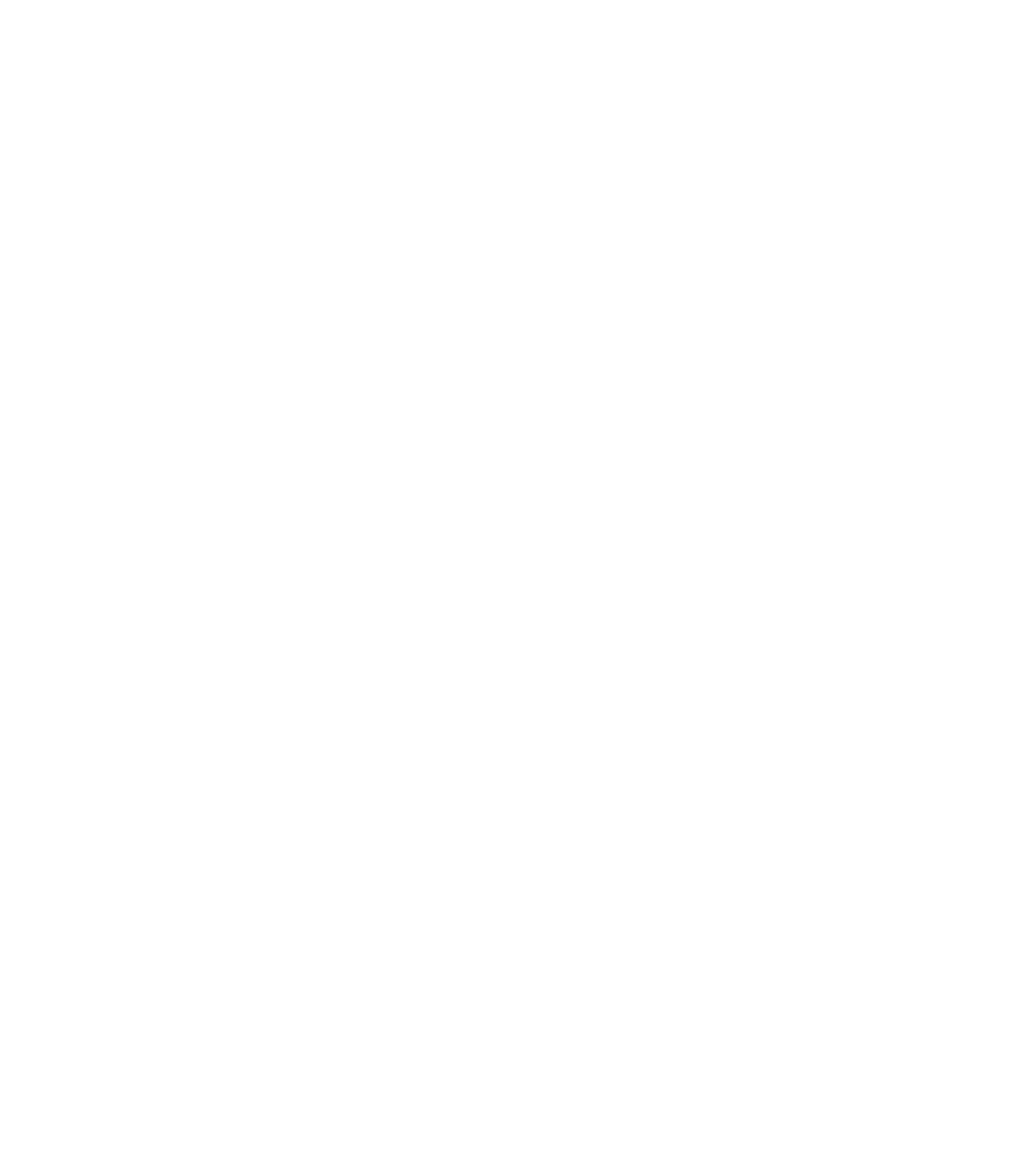
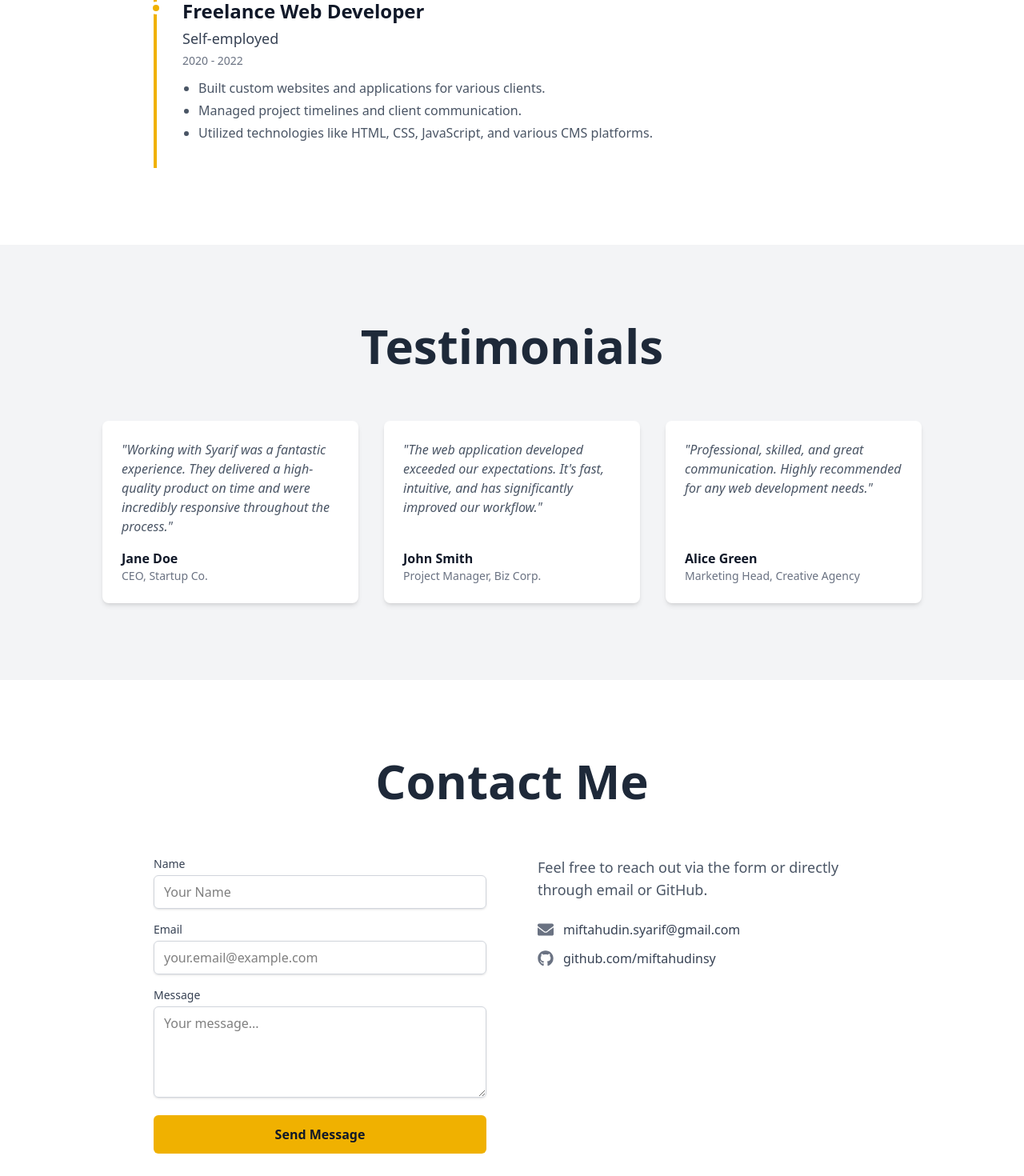
Before and after one commit to miftahudinsy/profile-website, a Next.js app: page / in a window 1280 px wide. Shown: the part 3119-4589 px from the top of the page at 80% size. Before the commit the page ends 2609 px from the top, so only its background shows below. Built offline with nearby package versions, Linux system fonts and the light colour scheme.

Commit message:
feat: add Experience and Testimonials sections, and implement Contact form functionality

```diff
--- a/src/app/page.tsx
+++ b/src/app/page.tsx
@@ -9,14 +9,20 @@ import React from "react";
 import HeroSection from "@/components/HeroSection";
 import AboutMeSection from "@/components/AboutMeSection";
 import PortfolioSection from "@/components/PortfolioSection";
+import ExperienceSection from "@/components/ExperienceSection";
+import TestimonialsSection from "@/components/TestimonialsSection";
+import ContactSection from "@/components/ContactSection"; // Import Contact section
 
 export default function Home() {
   return (
     <div className="bg-gray-100">
-      {/* Render the components */}
+      {/* Render the components in order */}
       <HeroSection />
       <AboutMeSection />
       <PortfolioSection />
+      <ExperienceSection />
+      <TestimonialsSection />
+      <ContactSection /> {/* Add Contact section */}
     </div>
   );
 }
--- /dev/null
+++ b/src/components/ContactSection.tsx
@@ -0,0 +1,111 @@
+"use client";
+import React from "react";
+import { FaGithub, FaEnvelope } from "react-icons/fa"; // Import icons
+
+export default function ContactSection() {
+  // Basic form handler (replace with actual logic later)
+  const handleSubmit = (event: React.FormEvent<HTMLFormElement>) => {
+    event.preventDefault();
+    // In a real application, you would handle form submission here
+    // (e.g., send data to an API endpoint or use a service like EmailJS)
+    alert("Form submitted (placeholder action)!");
+    // Optionally clear the form
+    // event.currentTarget.reset();
+  };
+
+  return (
+    <div id="contact" className="bg-white py-12 px-6 lg:py-24 lg:px-12">
+      <div className="max-w-4xl mx-auto">
+        <h2 className="text-4xl sm:text-5xl md:text-6xl font-bold text-center mb-10 md:mb-16 text-gray-800">
+          Contact Me
+        </h2>
+        <div className="grid grid-cols-1 md:grid-cols-2 gap-10 md:gap-16 items-start">
+          {/* Contact Form */}
+          <form onSubmit={handleSubmit} className="space-y-4">
+            <div>
+              <label
+                htmlFor="name"
+                className="block text-sm font-medium text-gray-700 mb-1"
+              >
+                Name
+              </label>
+              <input
+                type="text"
+                id="name"
+                name="name"
+                required
+                className="w-full px-3 py-2 border border-gray-300 rounded-md shadow-sm focus:outline-none focus:ring-yellow-500 focus:border-yellow-500"
+                placeholder="Your Name"
+              />
+            </div>
+            <div>
+              <label
+                htmlFor="email"
+                className="block text-sm font-medium text-gray-700 mb-1"
+              >
+                Email
+              </label>
+              <input
+                type="email"
+                id="email"
+                name="email"
+                required
+                className="w-full px-3 py-2 border border-gray-300 rounded-md shadow-sm focus:outline-none focus:ring-yellow-500 focus:border-yellow-500"
+                placeholder="your.email@example.com"
+              />
+            </div>
+            <div>
+              <label
+                htmlFor="message"
+                className="block text-sm font-medium text-gray-700 mb-1"
+              >
+                Message
+              </label>
+              <textarea
+                id="message"
+                name="message"
+                rows={4}
+                required
+                className="w-full px-3 py-2 border border-gray-300 rounded-md shadow-sm focus:outline-none focus:ring-yellow-500 focus:border-yellow-500"
+                placeholder="Your message..."
+              ></textarea>
+            </div>
+            <button
+              type="submit"
+              className="w-full bg-yellow-500 text-gray-900 px-6 py-3 rounded-md font-semibold hover:bg-yellow-400 focus:outline-none focus:ring-2 focus:ring-offset-2 focus:ring-yellow-500 transition-colors"
+            >
+              Send Message
+            </button>
+          </form>
+
+          {/* Contact Info & Links */}
+          <div className="space-y-6 mt-6 md:mt-0">
+            <p className="text-gray-600 text-lg">
+              Feel free to reach out via the form or directly through email or
+              GitHub.
+            </p>
+            <div className="space-y-3">
+              <a
+                href="mailto:miftahudin.syarif@gmail.com"
+                className="flex items-center gap-3 text-gray-700 hover:text-yellow-600 transition-colors group"
+              >
+                <FaEnvelope className="w-5 h-5 text-gray-500 group-hover:text-yellow-500 transition-colors" />
+                <span>miftahudin.syarif@gmail.com</span>
+              </a>
+              <a
+                href="http://github.com/miftahudinsy"
+                target="_blank"
+                rel="noopener noreferrer"
+                className="flex items-center gap-3 text-gray-700 hover:text-yellow-600 transition-colors group"
+              >
+                <FaGithub className="w-5 h-5 text-gray-500 group-hover:text-yellow-500 transition-colors" />
+                <span>github.com/miftahudinsy</span>
+              </a>
+            </div>
+            {/* You can add other links like LinkedIn here */}
+          </div>
+        </div>
+      </div>
+    </div>
+  );
+}
--- /dev/null
+++ b/src/components/ExperienceSection.tsx
@@ -0,0 +1,64 @@
+import React from "react";
+
+const experiences = [
+  {
+    id: 1,
+    title: "Full Stack Developer",
+    company: "Tech Solutions Inc.",
+    timeline: "2022 - Present",
+    responsibilities: [
+      "Developed and maintained web applications using React, Node.js, and PostgreSQL.",
+      "Collaborated with designers and product managers to create new features.",
+      "Implemented responsive designs ensuring cross-browser compatibility.",
+      "Optimized application performance and scalability.",
+    ],
+  },
+  {
+    id: 2,
+    title: "Freelance Web Developer",
+    company: "Self-employed",
+    timeline: "2020 - 2022",
+    responsibilities: [
+      "Built custom websites and applications for various clients.",
+      "Managed project timelines and client communication.",
+      "Utilized technologies like HTML, CSS, JavaScript, and various CMS platforms.",
+    ],
+  },
+  // Add more experiences if needed
+];
+
+export default function ExperienceSection() {
+  return (
+    <div id="experience" className="bg-white py-12 px-6 lg:py-24 lg:px-12">
+      <div className="max-w-4xl mx-auto">
+        <h2 className="text-4xl sm:text-5xl md:text-6xl font-bold text-center mb-10 md:mb-16 text-gray-800">
+          Experience
+        </h2>
+        <div className="space-y-12">
+          {experiences.map((exp) => (
+            <div
+              key={exp.id}
+              className="border-l-4 border-yellow-500 pl-6 md:pl-8 pb-8 relative"
+            >
+              {/* Dot on the timeline */}
+              <div className="absolute -left-[9px] top-1 w-4 h-4 bg-yellow-500 rounded-full border-4 border-white"></div>
+
+              <h3 className="text-2xl font-semibold text-gray-900 mb-1">
+                {exp.title}
+              </h3>
+              <p className="text-lg text-gray-700 font-medium mb-1">
+                {exp.company}
+              </p>
+              <p className="text-sm text-gray-500 mb-3">{exp.timeline}</p>
+              <ul className="list-disc list-outside pl-5 space-y-1 text-gray-600 text-md">
+                {exp.responsibilities.map((resp, index) => (
+                  <li key={index}>{resp}</li>
+                ))}
+              </ul>
+            </div>
+          ))}
+        </div>
+      </div>
+    </div>
+  );
+}
--- a/src/components/HeroSection.tsx
+++ b/src/components/HeroSection.tsx
@@ -2,7 +2,7 @@ import Image from "next/image";
 
 export default function HeroSection() {
   return (
-    <div className="min-h-screen flex flex-col md:flex-row items-center justify-center p-6 gap-8 md:gap-20 lg:gap-50">
+    <div className="min-h-screen flex flex-col md:flex-row items-center justify-center p-6 gap-8 md:gap-20 lg:gap-50 ">
       <div className="text-center md:text-left mb-8 md:mb-0 order-2 md:order-1">
         <h1 className="text-5xl sm:text-6xl md:text-7xl font-bold leading-tight">
           I'm Syarif
--- /dev/null
+++ b/src/components/TestimonialsSection.tsx
@@ -0,0 +1,65 @@
+import React from "react";
+import Image from "next/image"; // Import Image if using client photos
+
+const testimonials = [
+  {
+    id: 1,
+    quote: `"Working with Syarif was a fantastic experience. They delivered a high-quality product on time and were incredibly responsive throughout the process."`,
+    name: "Jane Doe",
+    title: "CEO, Startup Co.",
+    // photoSrc: '/path/to/jane-doe.jpg', // Uncomment and replace if you have a photo
+  },
+  {
+    id: 2,
+    quote: `"The web application developed exceeded our expectations. It's fast, intuitive, and has significantly improved our workflow."`,
+    name: "John Smith",
+    title: "Project Manager, Biz Corp.",
+    // photoSrc: '/path/to/john-smith.jpg', // Uncomment and replace if you have a photo
+  },
+  {
+    id: 3,
+    quote: `"Professional, skilled, and great communication. Highly recommended for any web development needs."`,
+    name: "Alice Green",
+    title: "Marketing Head, Creative Agency",
+    // photoSrc: '/path/to/alice-green.jpg', // Uncomment and replace if you have a photo
+  },
+  // Add more testimonials if needed
+];
+
+export default function TestimonialsSection() {
+  return (
+    <div id="testimonials" className=" py-12 px-6 lg:py-24 lg:px-12">
+      <div className="max-w-5xl mx-auto">
+        <h2 className="text-4xl sm:text-5xl md:text-6xl font-bold text-center mb-10 md:mb-16 text-gray-800">
+          Testimonials
+        </h2>
+        <div className="grid grid-cols-1 md:grid-cols-2 lg:grid-cols-3 gap-8">
+          {testimonials.map((testimonial) => (
+            <div
+              key={testimonial.id}
+              className="bg-white p-6 rounded-lg shadow-md flex flex-col"
+            >
+              <p className="text-gray-600 italic text-md mb-4 flex-grow">
+                {testimonial.quote}
+              </p>
+              <div className="flex items-center mt-auto">
+                {/* Uncomment below if using photos */}
+                {/* {testimonial.photoSrc && (
+                  <div className="w-12 h-12 rounded-full overflow-hidden mr-4 flex-shrink-0">
+                    <Image src={testimonial.photoSrc} alt={testimonial.name} width={48} height={48} className="object-cover" />
+                  </div>
+                )} */}
+                <div>
+                  <p className="font-semibold text-gray-900">
+                    {testimonial.name}
+                  </p>
+                  <p className="text-sm text-gray-500">{testimonial.title}</p>
+                </div>
+              </div>
+            </div>
+          ))}
+        </div>
+      </div>
+    </div>
+  );
+}
```
